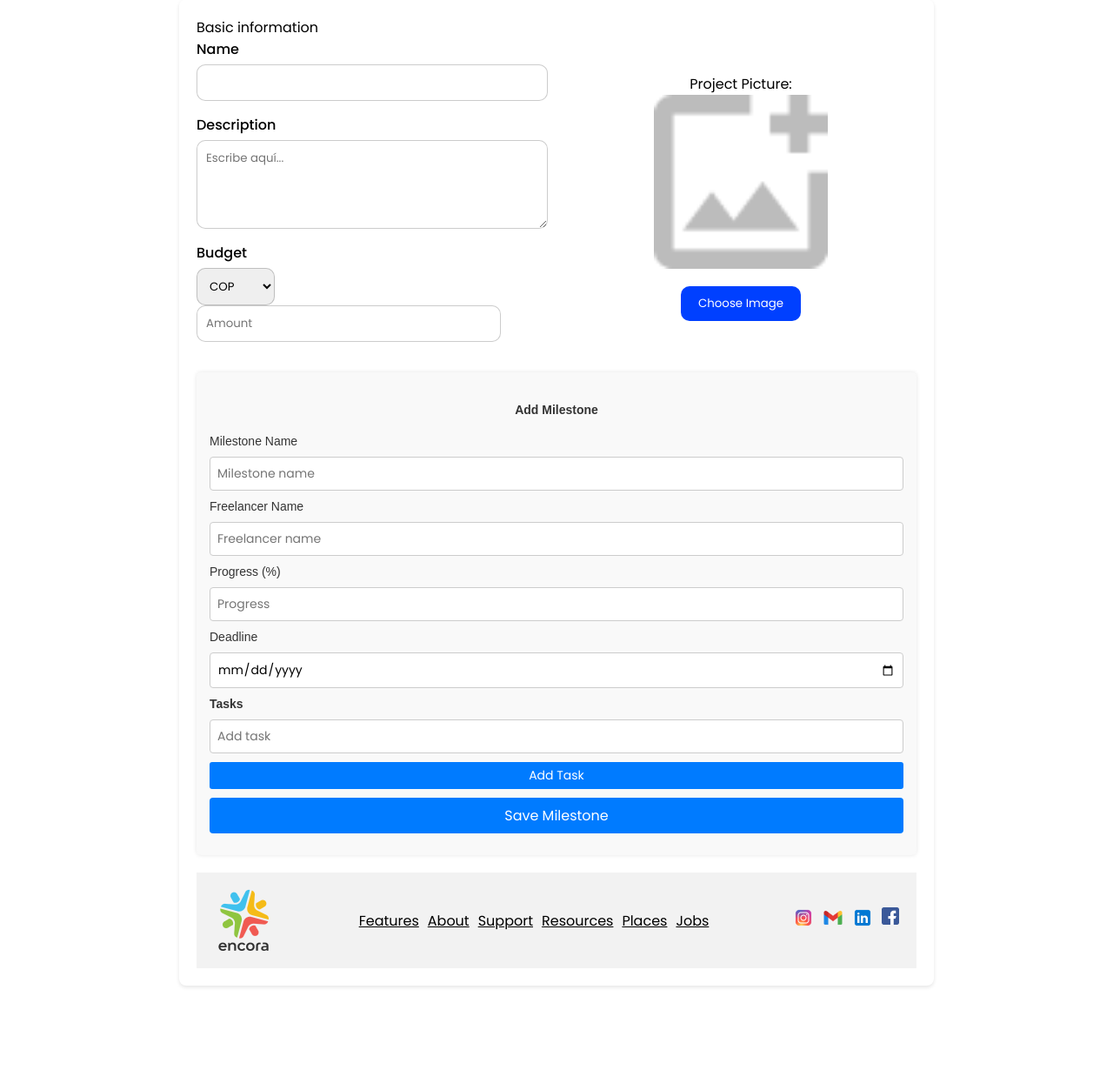
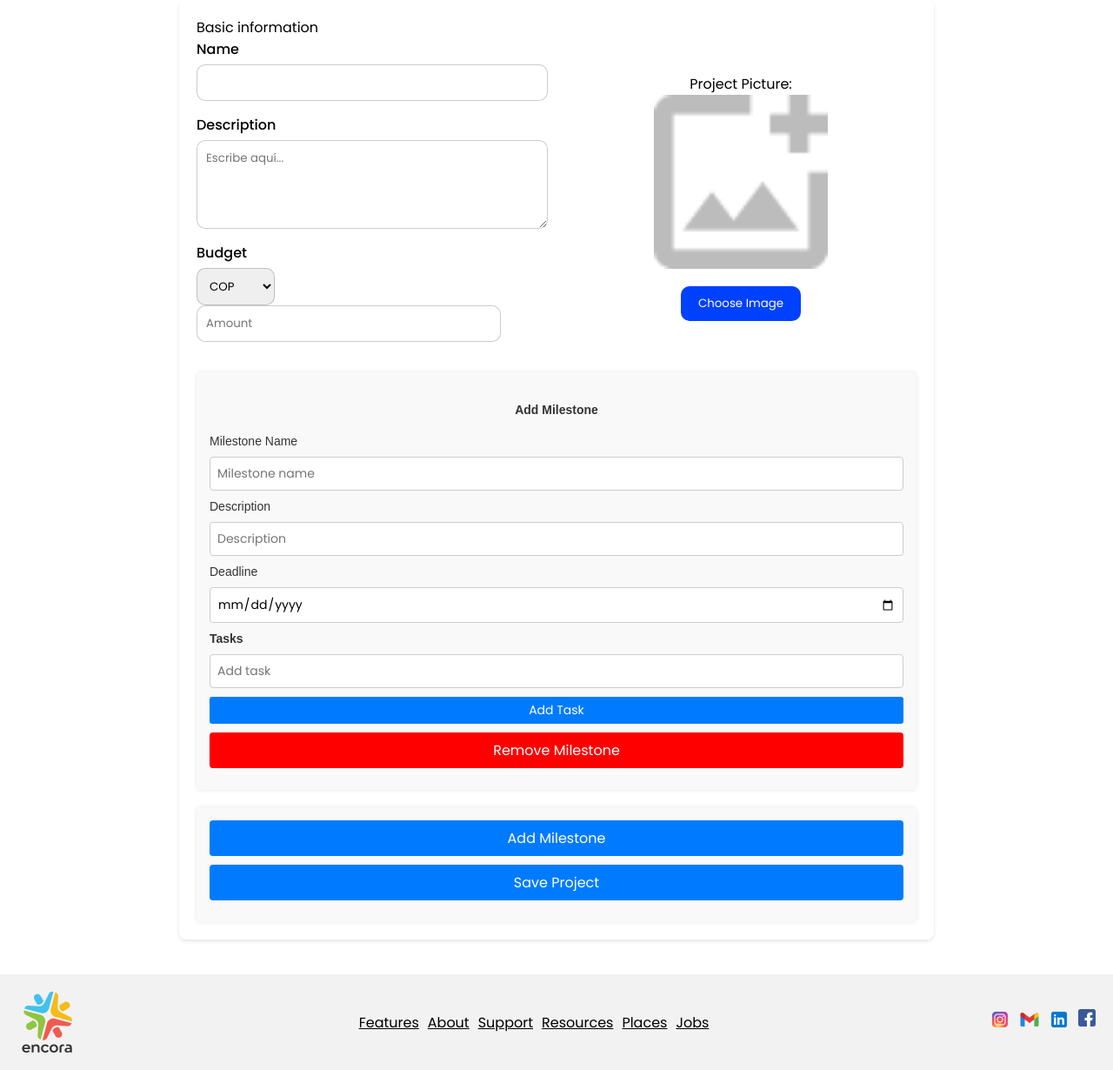
Before and after one commit to Proyecto-Integrador-I-2024-2/proyecto-e2-proyectointegrador-202402-djmink, a Django app: page /accounts/addproject/ in a window 1280 px wide. Shown: the part 176-1406 px from the top of the page at 87% size. Before the commit the page ends 1311 px from the top, so only its background shows below. Run offline with Django 5.2, Linux system fonts and the light colour scheme; parts of the project's set-up code (start-up, migrations or seed data) failed here and were passed over.

Commit message:
feat: Crear proyectos con sus respectivos milestones y tasks

```diff
--- a/src/marketplace/accounts/static/css/AddProject.css
+++ b/src/marketplace/accounts/static/css/AddProject.css
@@ -145,6 +145,29 @@
     outline: none;
 }
 
+.remove-button {
+    width: 80px;
+}
+
+.spaced-out{
+    display: flex;
+    flex-direction: column;
+    justify-content: space-between;
+    align-items: center;
+    margin: 20px 0 40px 0;
+}
+
+.gray-div {
+    margin-top:20px;
+    display:flex;
+    flex-direction: column;
+    align-items: center;
+    background-color: #f9f9f9;
+    padding: 15px;
+    border-radius: 5px;
+    box-shadow: 0 0 5px rgba(0, 0, 0, 0.1);
+}
+
 .buttonSubmit {
     margin-top: 20px;
     padding: 10px 20px;
@@ -244,6 +267,12 @@
     background-color: black;
 }
 
+#milestone-list{
+    width: 100%;
+    display: flex;
+    flex-direction: column;
+}
+
 .add-milestone-section {
     margin-top: 20px;
     background-color: #f9f9f9;
@@ -258,23 +287,32 @@
     color: #333;
 }
 
-#milestone-form label,
-#milestone-form input,
-#milestone-form button {
+/* #milestone-form button {
+    display: block;
+    margin-bottom: 10px;
+     width: 100%;
+} */
+
+#milestone-form input {
+    display: block;
+    padding: 8px;
+    border: 1px solid #ccc;
+    border-radius: 4px;
+    font-size: 14px;
+    width: 100%;
+    margin-bottom: 10px;
+}
+
+#milestone-form label {
     display: block;
     width: 100%;
     margin-bottom: 10px;
 }
 
-#milestone-form input {
-    padding: 8px;
-    border: 1px solid #ccc;
-    border-radius: 4px;
-    font-size: 14px;
-}
-
 .btn.add-task {
-    width: auto;
+    display: block;
+    margin-bottom: 10px;
+    width: 100%;
     padding: 5px 10px;
     background-color: #007bff;
     color: white;
@@ -285,7 +323,23 @@
 }
 
 .btn.save-milestone {
+    display: block;
+    margin-bottom: 10px;
+    width: 100%;
     background-color: #007bff;
+    color: white;
+    border: none;
+    padding: 8px 15px;
+    border-radius: 4px;
+    font-size: 16px;
+    cursor: pointer;
+}
+
+.btn.remove-milestone{
+    display: block;
+    margin-bottom: 10px;
+    width: 100%;
+    background-color: red;
     color: white;
     border: none;
     padding: 8px 15px;
@@ -296,6 +350,9 @@
 
 #task-list {
     margin-top: 10px;
+    display: flex;
+    flex-direction: column;
+    gap:10px;
 }
 
 .task-item {
--- a/src/marketplace/accounts/templates/AddProject.html
+++ b/src/marketplace/accounts/templates/AddProject.html
@@ -68,27 +68,42 @@
                             </div> -->
                     </div>
                 </form>
+                <!-- <div class="spaced-out">
+                    <button id="submit" class="buttonSubmit">Save Project</button>
+                </div> -->
+                <div id ="milestone-list" class="milestone-list">
                     <div class="add-milestone-section">
                         <h2 class="ptext">Add Milestone</h2>
-                <form id="milestone-form">
+                        <form id="milestone-form" class="milestone-form">
                             <label class="ptext" for="milestone-name">Milestone Name</label>
-                    <input type="text" id="milestone-name" name="milestone-name" placeholder="Milestone name" required />
+                            <input class="milestone-name" type="text" id="milestone-name" name="milestone-name" placeholder="Milestone name" required />
 
-                    <label class="ptext" for="freelancer-name">Freelancer Name</label>
+                            <!-- <label class="ptext" for="freelancer-name">Freelancer Name</label>
                             <input type="text" id="freelancer-name" name="freelancer-name" placeholder="Freelancer name" required />
 
                             <label class="ptext" for="milestone-progress">Progress (%)</label>
-                    <input type="number" id="milestone-progress" name="milestone-progress" placeholder="Progress" min="0" max="100" required />
+                            <input type="number" id="milestone-progress" name="milestone-progress" placeholder="Progress" min="0" max="100" required /> -->
+
+                            <label class="ptext" for="freelancer-name">Description</label>
+                            <input class="milestone-description" type="text" id="description" name="freelancer-name" placeholder="Description" required />
 
                             <label class="ptext" for="milestone-deadline">Deadline</label>
-                    <input type="date" id="milestone-deadline" name="milestone-deadline" required />
+                            <input class="milestone-deadline" type="date" id="milestone-deadline" name="milestone-deadline" required />
 
                             <h3 class="ptext">Tasks</h3>
-                    <div id="task-list"></div>
+                            <div id="task-list" class="task-list"></div>
                             <input type="text" id="task-name" placeholder="Add task" />
-                    <button type="button" class="btn add-task" onclick="addTask()">Add Task</button>
+                            <button type="button" class="btn add-task" onclick="addTask(this)">Add Task</button>
 
-                    <button type="submit" class="btn save-milestone">Save Milestone</button>
+                            <button type="submit" class="btn remove-milestone" onclick="removeMilestone(this)">Remove Milestone</button>
+                        </form>
+                    </div>
+                </div>
+                <div class="gray-div">
+                    <button type="submit" class="btn save-milestone" onclick="addMilestone()">Add Milestone</button>
+                    <button id="submit" class="btn save-milestone">Save Project</button>
+                </div>
+            </div>
         </div>
     </body>
     <footer>
@@ -116,6 +131,23 @@
 </body>
     <script>
         document.getElementById('submit').addEventListener('click', function() {
+        // const milestones2 = [];
+        // document.querySelectorAll('.milestone-form').forEach(milestone => {
+        // const milestoneDeadline = milestone.querySelector('.milestone-deadline');
+
+        //     if (!milestoneDeadline) {
+        // console.error('Milestone deadline element not found');
+        // } else {
+        // console.log('Milestone deadline value:', milestoneDeadline.value);
+        // }
+
+        // const milestoneData = {
+        // deadline: milestoneDeadline ? milestoneDeadline.value : '',  // Handle potential nulls safely
+        // };
+
+        //  milestones2.push(milestoneData);
+        // });
+
         const formData = new FormData();
         formData.append('manager', document.getElementById('torso').dataset.clientId);
         formData.append('name', document.getElementById('name').value);
@@ -125,19 +157,25 @@
         formData.append('type', 'General');
         formData.append('duration', 'Not Specified');
         formData.append('state', 'PENDING');
-    //   const clientId = document.getElementById('torso').dataset.clientId;
-    //   console.log(clientId);
-    //   const name = document.getElementById('name');
-    //   const nameContent = name.value;
-    //   const description = document.getElementById('description');
-    //   const descriptionContent = description.value;
-    //   const budget = document.getElementById('budget');
-    //   const budgetContent = budget.value;
-    // //  'manager', 'name', 'type', 'duration', 'description', 'budget', 'deadline', 'project_picture', 'state'
-    //   const type = "General";
-    //   const duration = "Not Specified";
-    //   const defaultImage = "project_pictures/Project-Management-Fundamentals.jpg";
-    //   const state = "PENDING";
+
+        const milestones = [];
+        document.querySelectorAll('.milestone-form').forEach(milestone => {
+            const milestoneData = {
+                name: milestone.querySelector('.milestone-name').value,
+                description: milestone.querySelector('.milestone-description').value,
+                deadline: milestone.querySelector('.milestone-deadline').value,
+                tasks: []
+            };
+
+            milestone.querySelectorAll('.task-item').forEach(task => {
+                milestoneData.tasks.push({
+                    name: task.querySelector('span').textContent,
+                    });
+                });
+                milestones.push(milestoneData);
+            });
+
+        formData.append('milestones', JSON.stringify(milestones));
 
         fetch('/accounts/post_project/', {
         method: 'POST',
@@ -145,24 +183,11 @@
             'X-CSRFToken': '{{ csrf_token }}'  // Include CSRF token for security
             },
             body: formData
-        // new URLSearchParams({
-        //   'manager': clientId,
-        //   'name': nameContent,
-        //   'type': type,
-        //   'duration': duration,
-        //   'description': descriptionContent,
-        //   'budget': budgetContent,
-        //   'project_picture': defaultImage,
-        //   'state': state
-        // })
         })
         .then(response => response.json())
         .then(data => {
             if (data.success) {
             alert(data.message);
-          name.value = '';  // Clear the comment box
-          description.value = '';  // Clear the comment box
-          budget.value = '';  // Clear the comment box
             // Optionally, refresh comments here or append the new comment to the list
             } else {
             alert(data.message);
@@ -189,24 +214,56 @@
     });
     </script>
     <script>
-    function addTask() {
-        const taskName = document.getElementById("task-name").value;
+        function addTask(button) {
+            const thisMilestone = button.parentElement;
+            const taskName = thisMilestone.querySelector("#task-name").value;
             if (taskName === "") return;
 
-        const taskList = document.getElementById("task-list");
+            const taskList = thisMilestone.querySelector("#task-list");
             const taskItem = document.createElement("div");
             taskItem.classList.add("task-item");
             taskItem.innerHTML = `
                 <span>${taskName}</span>
-            <button onclick="removeTask(this)">Remove</button>
+                <button class="remove-button" onclick="removeTask(this)">Remove</button>
             `;
             taskList.appendChild(taskItem);
-        document.getElementById("task-name").value = "";
+            thisMilestone.querySelector("#task-name").value = "";
         }
 
         function removeTask(button) {
             button.parentElement.remove();
         }
 
+        function removeMilestone(button) {
+            button.parentElement.parentElement.remove();
+        }
+
+        function addMilestone() {
+            const milestoneList = document.getElementById("milestone-list");;
+            const addMilestoneSection = document.createElement("div");
+            addMilestoneSection.classList.add("add-milestone-section");
+            addMilestoneSection.innerHTML = `
+                <h2 class="ptext">Add Milestone</h2>
+                <form id="milestone-form" class="milestone-form">
+                    <label class="ptext" for="milestone-name">Milestone Name</label>
+                    <input class="milestone-name" type="text" id="milestone-name" name="milestone-name" placeholder="Milestone name" required />
+
+                    <label class="ptext" for="freelancer-name">Description</label>
+                    <input class="milestone-description" type="text" id="description" name="freelancer-name" placeholder="Description" required />
+
+                    <label class="ptext" for="milestone-deadline">Deadline</label>
+                    <input class="milestone-deadline" type="date" id="milestone-deadline" name="milestone-deadline" required />
+
+                    <h3 class="ptext">Tasks</h3>
+                    <div id="task-list" class="task-list"></div>
+                    <input type="text" id="task-name" placeholder="Add task" />
+                    <button type="button" class="btn add-task" onclick="addTask(this)">Add Task</button>
+
+                    <button type="submit" class="btn remove-milestone" onclick="removeMilestone(this)">Remove Milestone</button>
+                </form>
+            `;
+            milestoneList.appendChild(addMilestoneSection);
+        }
+
     </script>
 </html>
--- a/src/marketplace/accounts/views.py
+++ b/src/marketplace/accounts/views.py
@@ -1,13 +1,15 @@
+import json
 from django.utils import timezone
 from django.shortcuts import get_object_or_404, render, redirect
 from django.contrib.auth import authenticate, login
 from django.contrib.auth.decorators import login_required
+from django.views.decorators.csrf import csrf_exempt
 from django.http import JsonResponse, HttpResponse
 #from .forms import CompanyRegistrationForm, FreelancerRegistrationForm, LoginForm
 from django.contrib.auth.views import LoginView
 from .forms import createProjectForm, editProjectForm
 
-from my_aplication.models import Freelancer, CompanyManager, Project
+from my_aplication.models import Freelancer, CompanyManager, Project, Milestone, Task
 
 #SMTP libraries
 from django.core.mail import send_mail
@@ -150,15 +152,46 @@
     }
     return render(request, 'EditProject.html', context)
 
-
+@csrf_exempt
 def post_project(request):
     if request.method == 'POST':
-        form = createProjectForm(request.POST, request.FILES)
-        if form.is_valid():
-            form.save()
+        manager_id = request.POST.get('manager')
+        name = request.POST.get('name')
+        description = request.POST.get('description')
+        budget = request.POST.get('budget')
+        project_picture = request.FILES.get('project_picture')
+
+        project = Project.objects.create(
+            manager_id=manager_id,
+            name=name,
+            description=description,
+            budget=budget,
+            project_picture=project_picture
+        )
+        # form = createProjectForm(request.POST, request.FILES)
+
+        milestones_json =  request.POST.get('milestones')
+        if milestones_json:
+            milestones = json.loads(milestones_json)
+
+            for milestone_data in milestones:
+                milestone = Milestone.objects.create(
+                    name=milestone_data['name'],
+                    description=milestone_data['description'],
+                    end_date=milestone_data['deadline'],
+                    project=project
+                )
+
+                tasks = milestone_data.get('tasks', [])
+                for task_data in tasks:
+                    Task.objects.create(
+                        name=task_data['name'],
+                        milestone=milestone,
+                    )
+
             return JsonResponse({'success': True, 'message': 'Project created successfully'})
         else:
-            return JsonResponse({'success': False, 'message': 'Form validation failed', 'errors': form.errors})
+            return JsonResponse({'success': False, 'message': 'Form validation failed', 'errors': 'Something happened with the milestones'})
 
     return JsonResponse({'success': False, 'message': 'Invalid request method'})
 
```
Also changed, not shown: src/marketplace/my_aplication/models.py (+6 -6 lines), src/marketplace/db.sqlite3, src/marketplace/media/project_pictures/Elephants_Trunk_nebula__-_Hubble_Palette_qXOM9uV.jpg (added), src/marketplace/media/project_pictures/WIN_20240924_15_03_51_Pro.jpg (added), src/marketplace/my_aplication/migrations/0005_remove_task_milestone_alter_requirement_project_and_more.py (deleted). Lines whose indentation alone changed are shown as unchanged.
